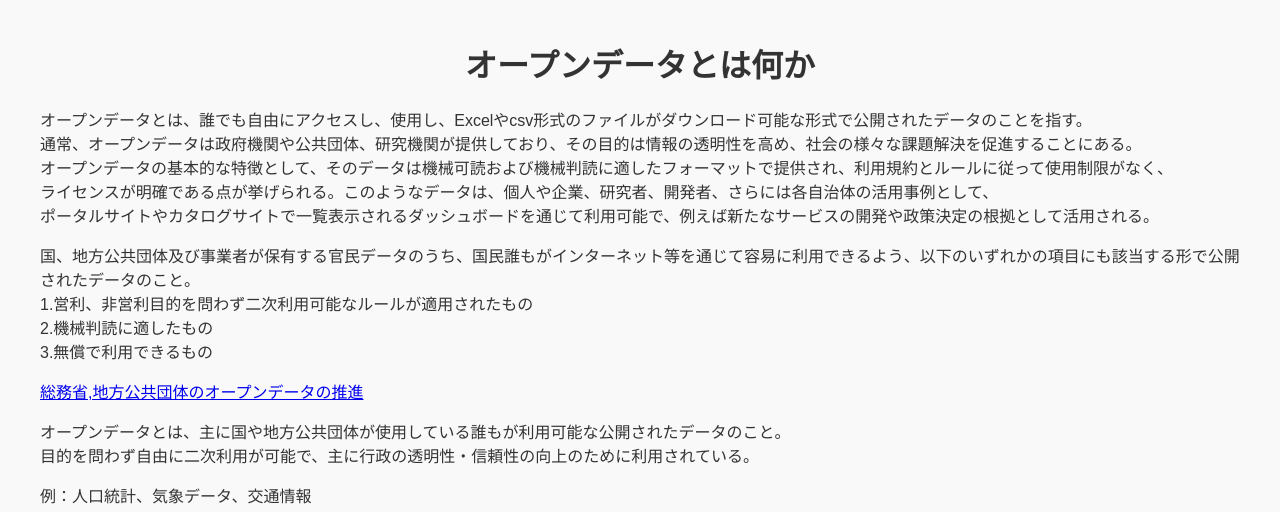
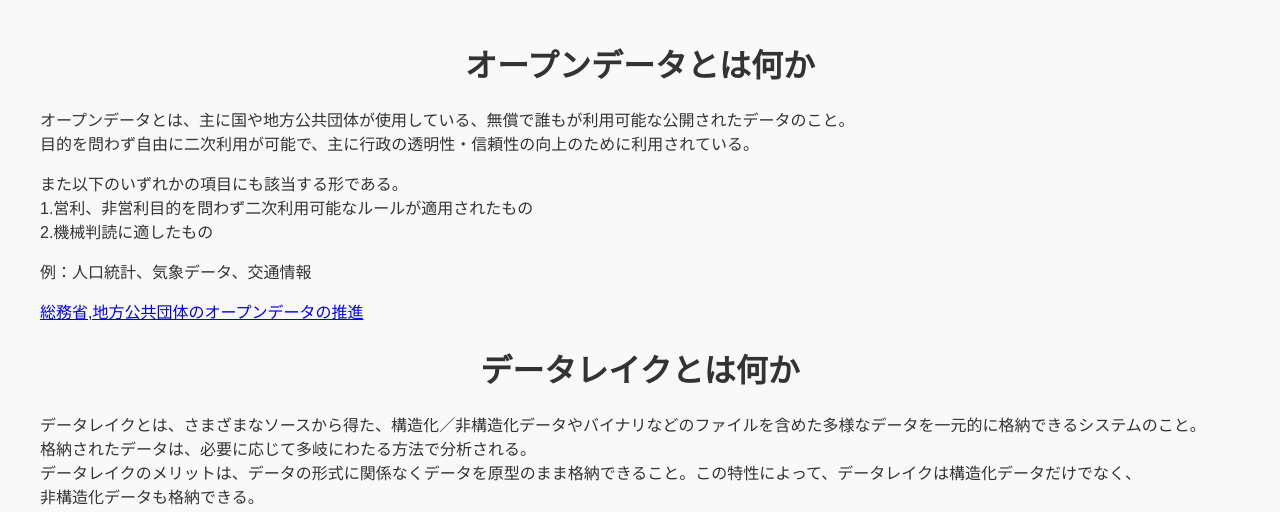
Before and after one commit to k-kageyama/2025_3B, a plain HTML site: page index.html in a window 1280 px wide. Shown: the top 512 px of the page. Drawn offline with Linux system fonts and the light colour scheme.

Commit message:
オープンデータとは何か完成

```diff
--- a/index.html
+++ b/index.html
@@ -31,20 +31,17 @@
   <body>
 
     <h1>オープンデータとは何か</h1>
-    オープンデータとは、誰でも自由にアクセスし、使用し、Excelやcsv形式のファイルがダウンロード可能な形式で公開されたデータのことを指す。<br />
-    通常、オープンデータは政府機関や公共団体、研究機関が提供しており、その目的は情報の透明性を高め、社会の様々な課題解決を促進することにある。<br />
-    オープンデータの基本的な特徴として、そのデータは機械可読および機械判読に適したフォーマットで提供され、利用規約とルールに従って使用制限がなく、<br />
-    ライセンスが明確である点が挙げられる。このようなデータは、個人や企業、研究者、開発者、さらには各自治体の活用事例として、<br />
-    ポータルサイトやカタログサイトで一覧表示されるダッシュボードを通じて利用可能で、例えば新たなサービスの開発や政策決定の根拠として活用される。<br />
+    オープンデータとは、主に国や地方公共団体が使用している、無償で誰もが利用可能な公開されたデータのこと。<br>
+目的を問わず自由に二次利用が可能で、主に行政の透明性・信頼性の向上のために利用されている。
+
         <p>
-            国、地方公共団体及び事業者が保有する官民データのうち、国民誰もがインターネット等を通じて容易に利用できるよう、以下のいずれかの項目にも該当する形で公開されたデータのこと。<br>
+            また以下のいずれかの項目にも該当する形である。<br>
             1.営利、非営利目的を問わず二次利用可能なルールが適用されたもの<br>
             2.機械判読に適したもの<br>
-            3.無償で利用できるもの<br>
         </p>
+        <p>例：人口統計、気象データ、交通情報</p>
+
         <a href="https://www.soumu.go.jp/menu_seisaku/ictseisaku/ictriyou/opendata/">総務省,地方公共団体のオープンデータの推進</a>
-<p>オープンデータとは、主に国や地方公共団体が使用している誰もが利用可能な公開されたデータのこと。<br>目的を問わず自由に二次利用が可能で、主に行政の透明性・信頼性の向上のために利用されている。</p>
-        <p>例：人口統計、気象データ、交通情報</p>
 
     <h1>データレイクとは何か</h1>
     データレイクとは、さまざまなソースから得た、構造化／非構造化データやバイナリなどのファイルを含めた多様なデータを一元的に格納できるシステムのこと。<br />
```
